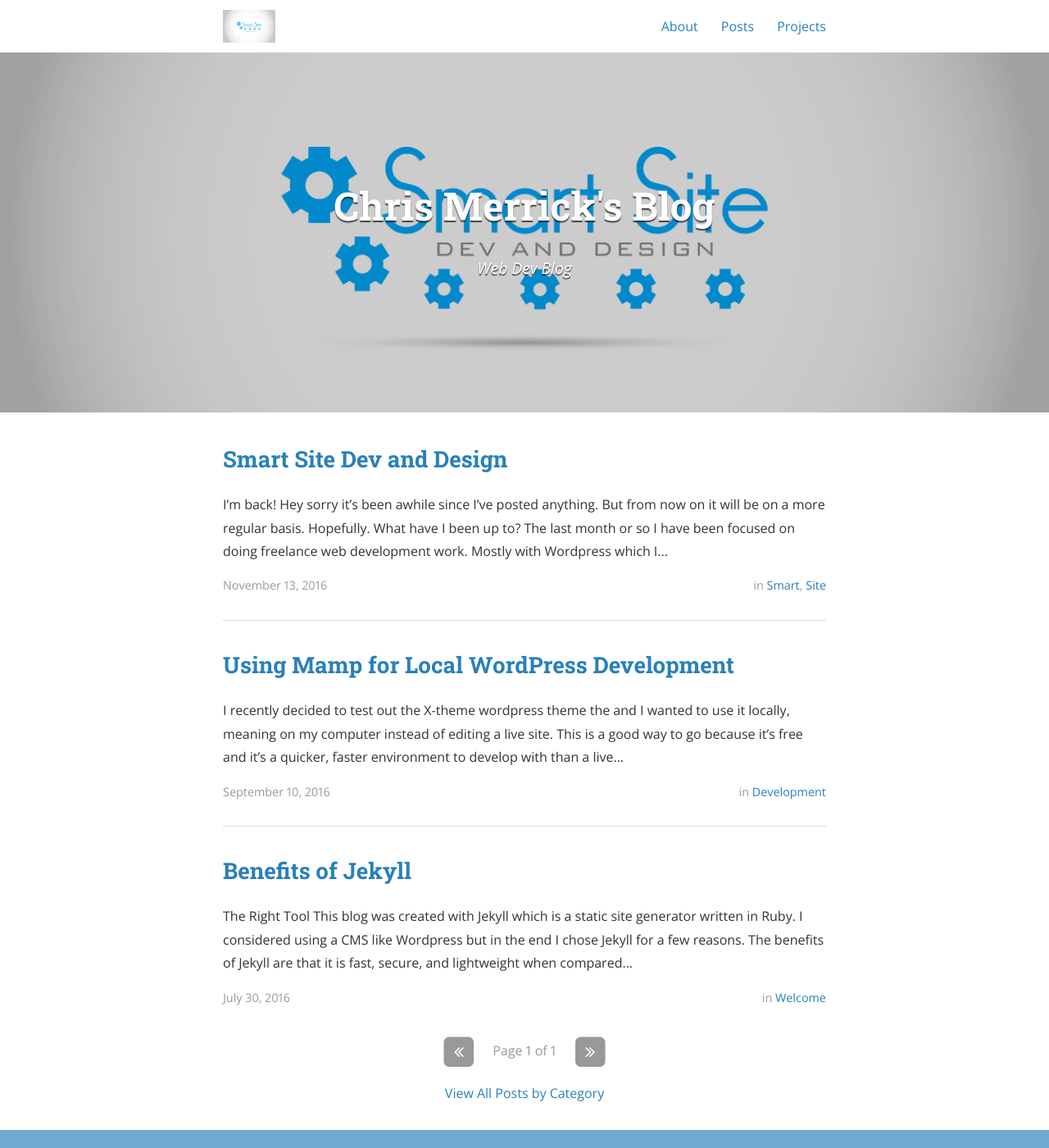
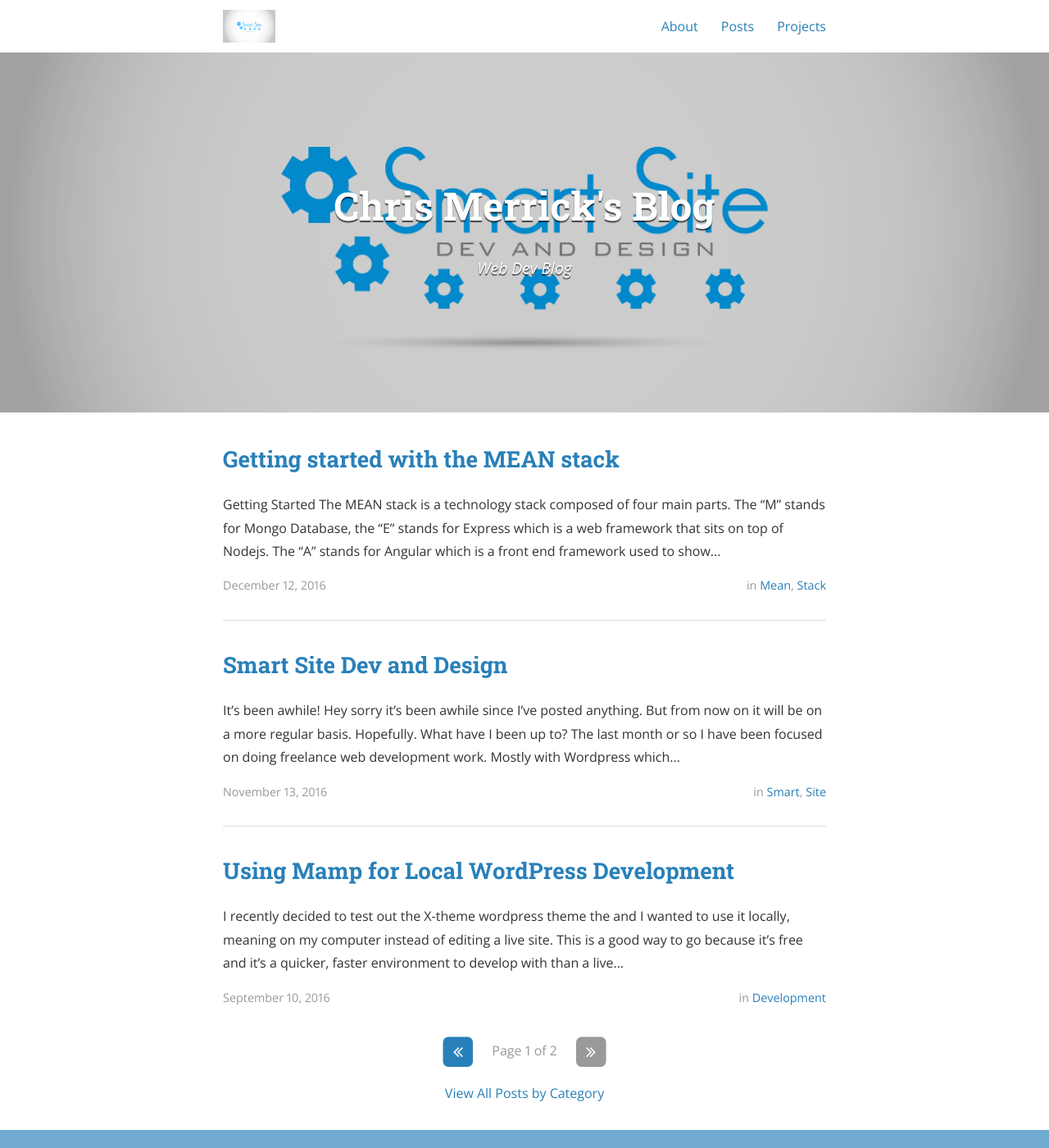
Before and after one commit to cjmerrick/old-blog, a Jekyll site: the page built from index.html, in a window 1280 px wide and 1400 px high. Shown: the whole window at 82% size. Built offline with Jekyll 4.4.1, drawn with Linux system fonts in a browser that asks for light colours; nearby versions of some CDN libraries; the list of posts is cut into pages by our own code; a style sheet for code colours, icons or effects is not loaded; part of the change alters nothing that is shown.

Commit message:
new post

```diff
--- a/_posts/2016-11-13-smart-site-dev-and-design.markdown
+++ b/_posts/2016-11-13-smart-site-dev-and-design.markdown
@@ -7,7 +7,7 @@ categories: Smart Site
 tags: smart_site
 cover:  "/assets/smart_site_brand.JPG"
 ---
-# I'm back!
+# It's been awhile!
 
 Hey sorry it's been awhile since I've posted anything. But from now on it will be on a more regular basis. Hopefully.
 
--- /dev/null
+++ b/_posts/2016-12-12-the-mean-stack.markdown
@@ -0,0 +1,21 @@
+---
+layout: post
+title:  "Getting started with the MEAN stack"
+date:   2016-12-12 09:23:59
+author: Chris Merrick
+categories: MEAN Stack
+tags: mean_stack
+cover:  "/assets/mean-stack-2-638.jpg"
+---
+
+# Getting Started
+The MEAN stack is a technology stack composed of four main parts. The "M" stands for Mongo Database, the "E" stands for Express which is a web framework that sits on top of Nodejs. The "A" stands for Angular which is a front end framework used to show dynamic pages. The "N" stands for Nodejs which is javascript that can run in the terminal with a few extras that regular javascript doesn't have like file processing and the ability to send and receive http requests. Together these four technologies make a rapid development prototyping environment where a developer can implement a simple version of an application in a day or less in some cases.
+
+# My Project
+So the first project that I undertook using the MEAN stack was a simple task list manager that had create, read, update, and delete database capabilities. It may have been simple and it certainly wasn't the coolest thing I could have made but it was a great choice for someone that just wants to understand the technology stack. The next project I am going to build using this stack is going to be a voting or customer feedback app of some sort where users can suggest topics and then vote on them.
+
+# The Next Project
+So I decided to build a customer feedback web application where you can drop a hyperlink in a post and have your readers give you feedback or vote on something and you get the results in real time. This "Polling App" as I will refer to it for now is ideal for the Mean stack because Mongo database can handle the high amount of traffic that might be generated if many people are logging their vote at the same time and it can process it very quickly. One down side of Mongo is that some pieces of data can be lost due to a sacrifice it makes to achieve these extremely high speeds. This data persistence problem is not a deal breaker altogether though, you simply need to know what use cases Mongo is suited for and which ones it isn't. For example, it would be unwise to use it for a financial transaction system only to have problems where transactions just seem to disappear. Do not put yourself in this type of position and always choose your technology wisely.
+
+# In Conclusion
+I really am finding the MEAN stack to be an awesome full web stack. It is a pleasure to develop in and it continues to be built upon and improved. Also having many big companies like Google backing parts of the technology and there are other big companies getting involved as well so it seems that the mean stack will be here for awhile, I recommend you give it a look, you might like what you see.
```
Also changed, not shown: assets/mean-stack-2-638.jpg (added).
